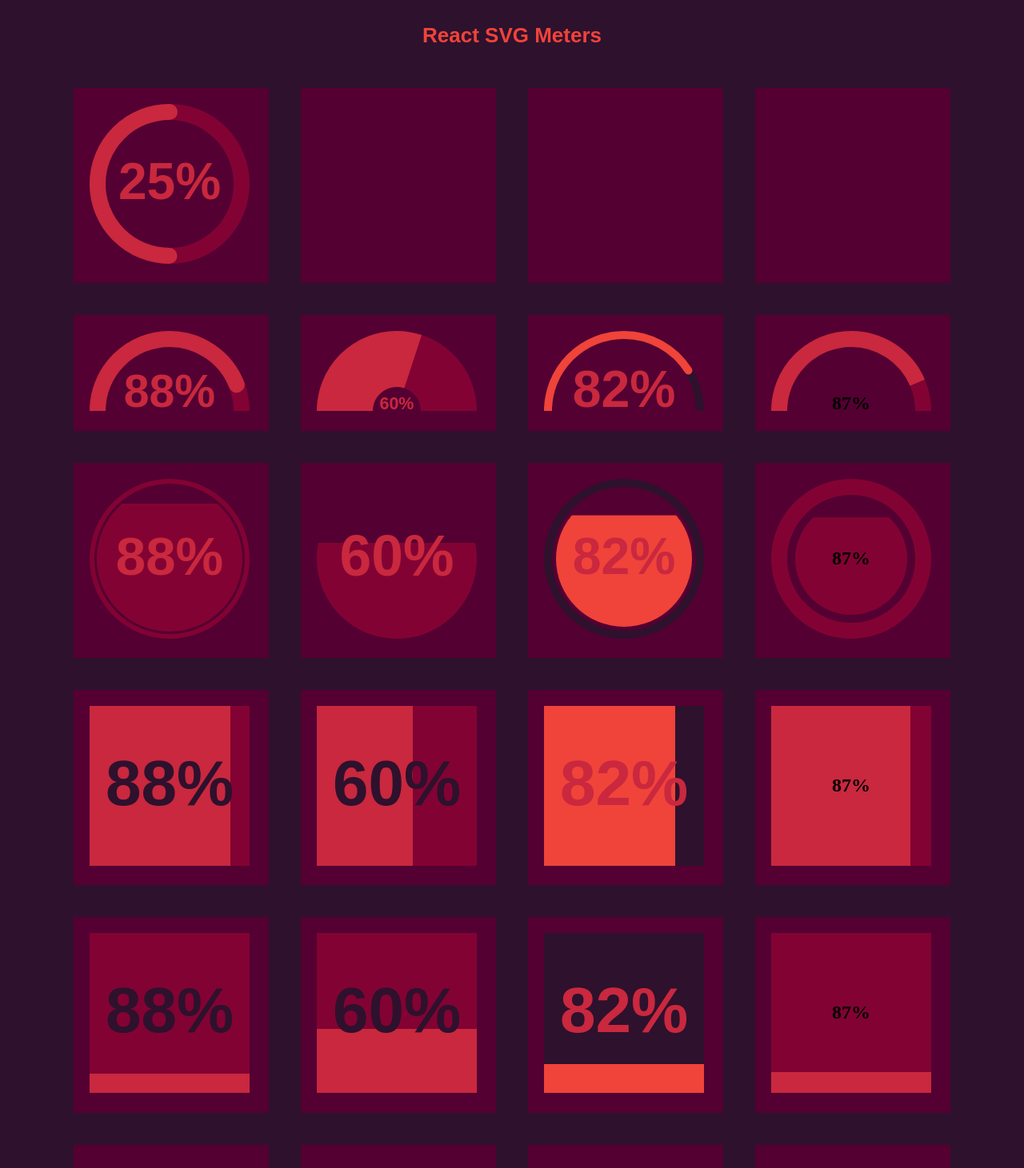
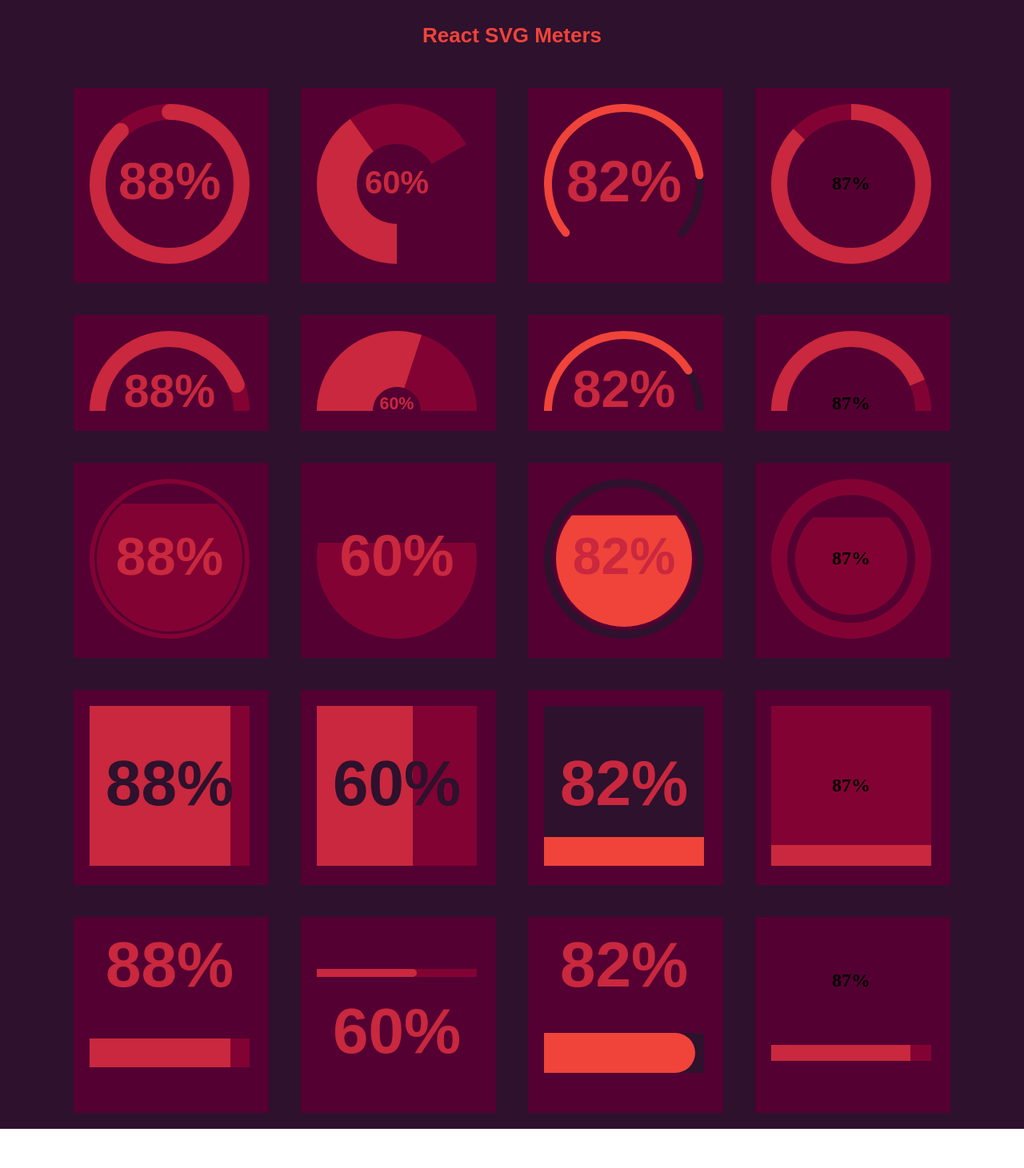
Before and after one commit to royledford/react-svg-meters, a React (Create React App) app: page /meters in a window 1280 px wide. Shown: the top 1461 px of the page at 80% size. After the commit the page ends 1412 px from the top, so only its background shows below. Built offline with nearby package versions, Linux system fonts and the light colour scheme.

Commit message:
finish code for partial circle

```diff
--- a/src/components/Meter/MeterCircle.js
+++ b/src/components/Meter/MeterCircle.js
@@ -19,7 +19,7 @@ export default class MeterCircle extends Component {
     lineBackground: '#820333',
     lineForeground: '#C9283E',
     progressStart: 0, // in degrees
-    meterLength: 180, // in degrees
+    meterLength: 360, // in degrees
     rounded: false,
     textStyle: {},
   }
@@ -48,13 +48,9 @@ export default class MeterCircle extends Component {
     const radius = (size - lineWidth) / 2
     const viewBox = `0 0 ${size} ${size}`
 
-    // get the circle circumference
     const circumference = radius * Math.PI * 2
     const meterPercentage = meterLength / 360
-    const arcLength = meterPercentage * circumference
-    // Length of the value prop for the progress
-    const dashOffset = arcLength - arcLength * value / 100
-    // const dashOffset = arcLength / value
+    const _meterLength = meterPercentage * circumference
 
     const progressPercentage = value * meterPercentage / 100
     const progressLength = circumference * progressPercentage
@@ -75,27 +71,32 @@ export default class MeterCircle extends Component {
       <svg width={size} height={size} viewBox={viewBox} style={{ fill: 'none' }}>
         {/* background circle */}
         <circle
-          style={{ stroke: lineBackground }}
           cx={size / 2}
           cy={size / 2}
           r={radius}
           strokeWidth={`${lineWidth}px`}
+          transform={`rotate(${_progressStart} ${size / 2} ${size / 2})`}
+          style={{
+            stroke: lineBackground,
+            strokeLinecap: lineEnd,
+            strokeDasharray: circumference,
+            strokeDashoffset: circumference - _meterLength,
+            transition: 'stroke-dashoffset 200ms linear',
+          }}
         />
 
         {/* foreground circle */}
         <circle
-          className="circle-progress"
           cx={size / 2}
           cy={size / 2}
           r={radius}
           strokeWidth={`${lineWidth}px`}
-          // Start progress marker at 12 O'Clock
           transform={`rotate(${_progressStart} ${size / 2} ${size / 2})`}
           style={{
             stroke: lineForeground,
             strokeLinecap: lineEnd,
-            strokeDasharray: arcLength,
-            strokeDashoffset: arcLength,
+            strokeDasharray: circumference,
+            strokeDashoffset: circumference - progressLength,
             transition: 'stroke-dashoffset 200ms linear',
           }}
         />
--- a/src/components/Meters.js
+++ b/src/components/Meters.js
@@ -59,21 +59,31 @@ export default class Meters extends Component {
 
         <div className="meters-row">
           <div className="meters-meterwrap">
-            {/* <MeterCircle lineWidth={20} value={rand1} rounded={true} /> */}
-            <MeterCircle lineWidth={20} value={25} rounded={true} startPosition={0} />
+            <MeterCircle lineWidth={20} value={rand1} rounded={true} />
           </div>
-          <div className="meters-meterwrap">{/* <MeterCircle lineWidth={70} value={rand2} rounded={false} /> */}</div>
           <div className="meters-meterwrap">
-            {/* <MeterCircle
+            <MeterCircle
+              lineWidth={50}
+              value={rand2}
+              rounded={true}
+              progressStart={180}
+              meterLength={240}
+              rounded={false}
+            />
+          </div>
+          <div className="meters-meterwrap">
+            <MeterCircle
               lineWidth={10}
               value={rand3}
               rounded={true}
               lineBackground="#2E112D"
               lineForeground="#F0433A"
-            /> */}
+              progressStart={230}
+              meterLength={260}
+            />
           </div>
           <div className="meters-meterwrap">
-            {/* <MeterCircle lineWidth={20} value={rand4} rounded={false} textStyle={styles.textStyle} /> */}
+            <MeterCircle lineWidth={20} value={rand4} rounded={false} textStyle={styles.textStyle} />
           </div>
         </div>
 
@@ -126,31 +136,11 @@ export default class Meters extends Component {
               lineBackground="#2E112D"
               lineForeground="#F0433A"
               textStyle={styles.textStyleBright}
-            />
-          </div>
-          <div className="meters-meterwrap">
-            <MeterBlock value={rand4} textStyle={styles.textStyle} />
-          </div>
-        </div>
-
-        <div className="meters-row">
-          <div className="meters-meterwrap">
-            <MeterBlock value={rand1} horizontal={false} />
-          </div>
-          <div className="meters-meterwrap">
-            <MeterBlock value={rand2} horizontal={false} />
-          </div>
-          <div className="meters-meterwrap">
-            <MeterBlock
-              value={rand3}
-              lineBackground="#2E112D"
-              lineForeground="#F0433A"
-              textStyle={styles.textStyleBright}
               horizontal={false}
             />
           </div>
           <div className="meters-meterwrap">
-            <MeterBlock value={rand4} rounded={false} textStyle={styles.textStyle} horizontal={false} />
+            <MeterBlock value={rand4} textStyle={styles.textStyle} horizontal={false} />
           </div>
         </div>
 
```
